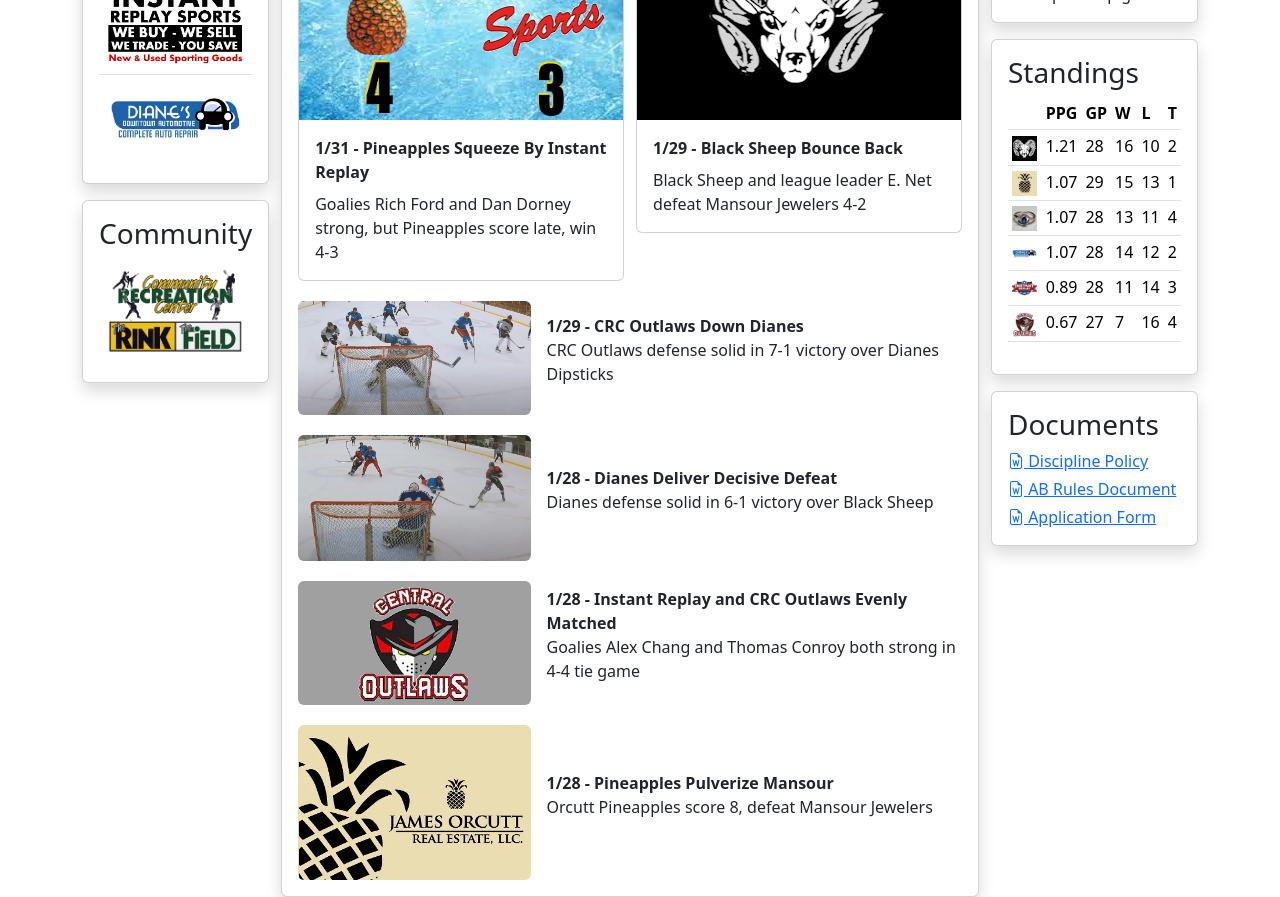
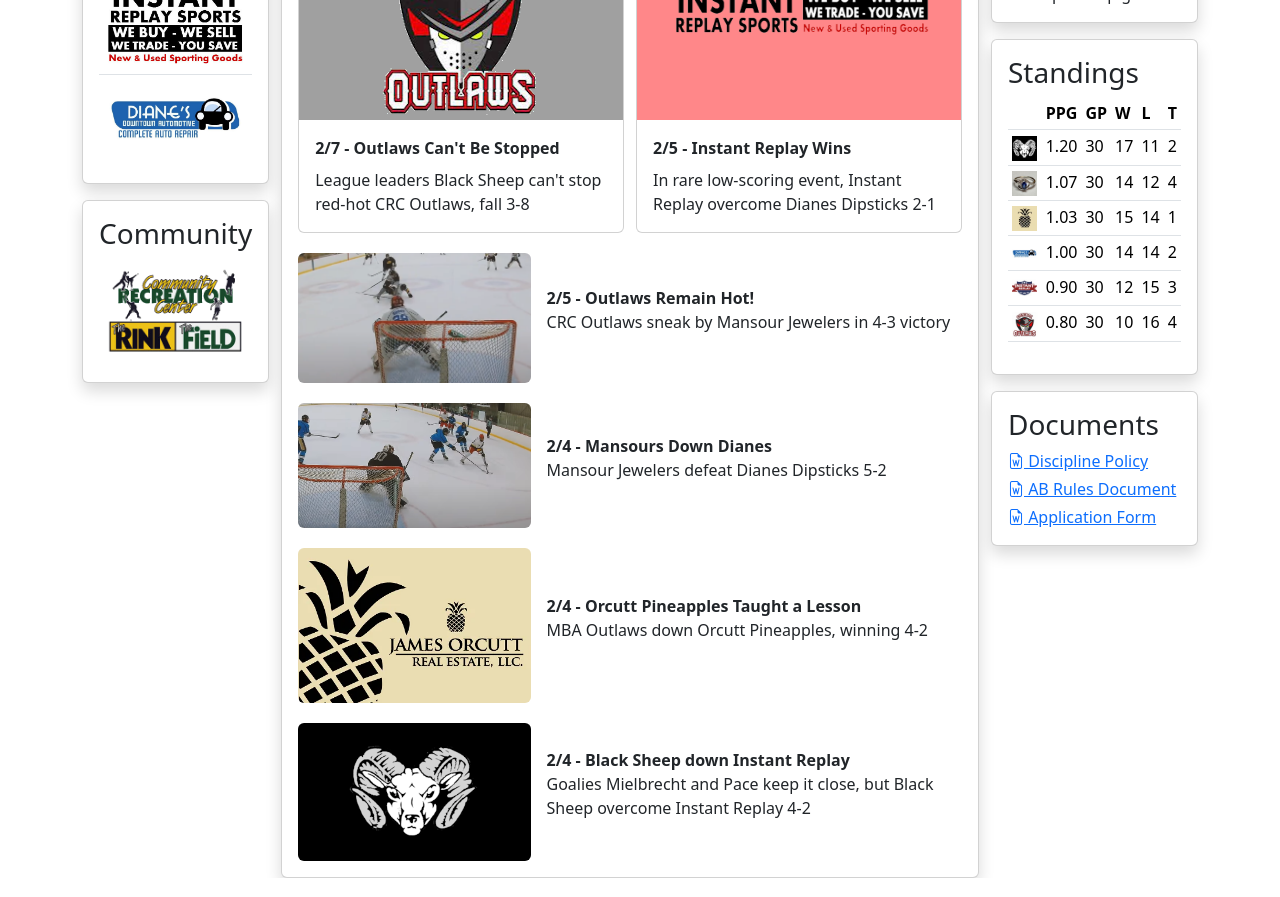
Before and after one commit to MichaelBluetooth/ithaca-ab-hockey, an Angular app: page / in a window 1280 px wide. Shown: the part 580-1477 px from the top of the page. Built offline with nearby package versions, Linux system fonts and the light colour scheme.

Commit message:
update pre winter break

```diff
--- a/src/app/home/components/featured-content/featured-content.component.ts
+++ b/src/app/home/components/featured-content/featured-content.component.ts
@@ -11,6 +11,6 @@ export class FeaturedContentComponent {
 
   constructor(domSanitizer: DomSanitizer) {
     // this.videoUrl = domSanitizer.bypassSecurityTrustResourceUrl('https://www.youtube.com/embed/CYPNYEfMceg?autoplay=0');
-    this.videoUrl = domSanitizer.bypassSecurityTrustResourceUrl("https://www.youtube.com/embed/TIe-X0RIwuE");
+    this.videoUrl = domSanitizer.bypassSecurityTrustResourceUrl("https://www.youtube.com/embed/Z2sDTi_RuiQ");
   }
 }
--- a/src/app/home/components/secondary-content/secondary-content.component.ts
+++ b/src/app/home/components/secondary-content/secondary-content.component.ts
@@ -17,36 +17,36 @@ export class SecondaryContentComponent {
 
   sections: SecondaryContent[] = [
     {
-      title: "1/31 - Pineapples Squeeze By Instant Replay",
-      description: "Goalies Rich Ford and Dan Dorney strong, but Pineapples score late, win 4-3",
-      image: "assets/images/orcutt_vs_instantreplay.png"
-    },
-    {
-      title: "1/29 - Black Sheep Bounce Back",
-      description: "Black Sheep and league leader E. Net defeat Mansour Jewelers 4-2",
-      image: "assets/images/blacksheep_face.png"
-    },
-    {
-      title: "1/29 - CRC Outlaws Down Dianes",
-      description: "CRC Outlaws defense solid in 7-1 victory over Dianes Dipsticks",
-      image: "assets/images/outlaws_vs_dianes_1-29-2024.png",
-      link: 'https://www.youtube.com/watch?v=XGIJWt1AYdQ'
-    },
-    {
-      title: "1/28 - Dianes Deliver Decisive Defeat",
-      description: "Dianes defense solid in 6-1 victory over Black Sheep",
-      image: "assets/images/dianes_vs_blacksheep_1-28-2024.png",
-      link: "https://www.youtube.com/watch?v=fhy1Mo1jk9U"
-    },
-    {
-      title: "1/28 - Instant Replay and CRC Outlaws Evenly Matched",
-      description: "Goalies Alex Chang and Thomas Conroy both strong in 4-4 tie game",
+      title: "2/7 - Outlaws Can't Be Stopped",
+      description: "League leaders Black Sheep can't stop red-hot CRC Outlaws, fall 3-8",
       image: "assets/images/outlaws.png"
     },
     {
-      title: "1/28 - Pineapples Pulverize Mansour",
-      description: "Orcutt Pineapples score 8, defeat Mansour Jewelers",
+      title: "2/5 - Instant Replay Wins",
+      description: "In rare low-scoring event, Instant Replay overcome Dianes Dipsticks 2-1",
+      image: "assets/images/instant-replay.png"
+    },
+    {
+      title: "2/5 - Outlaws Remain Hot!",
+      description: "CRC Outlaws sneak by Mansour Jewelers in 4-3 victory",
+      image: "assets/images/outlaws_vs_mansour.png",
+      link: "https://www.youtube.com/watch?v=1hwUx7HloVo"
+    },
+    {
+      title: "2/4 - Mansours Down Dianes",
+      description: "Mansour Jewelers defeat Dianes Dipsticks 5-2",
+      image: 'assets/images/mansour_vs_dianes_2-4-2024.png',
+      link: "https://www.youtube.com/watch?v=xbRiBbCg8lk"
+    },
+    {
+      title: "2/4 - Orcutt Pineapples Taught a Lesson",
+      description: "MBA Outlaws down Orcutt Pineapples, winning 4-2",
       image: "assets/sponsors/orcutt_real_estate.jpg"
     },
+    {
+      title: "2/4 - Black Sheep down Instant Replay",
+      description: "Goalies Mielbrecht and Pace keep it close, but Black Sheep overcome Instant Replay 4-2",
+      image: "assets/images/blacksheep_face.png"
+    }
   ]
 }
--- a/src/assets/teams/standings.json
+++ b/src/assets/teams/standings.json
@@ -3,60 +3,60 @@
         "name": "Black Sheep",
         "color": "Black",
         "logo": "black_team_logo.jpg",
-        "wins": 16,
-        "losses": 10,
+        "wins": 17,
+        "losses": 11,
         "ties": 2,
-        "goals_for": 103,
-        "goals_against": 100
+        "goals_for": 110,
+        "goals_against": 110
     },
     {
         "name": "Dianes Dipsticks",
         "color": "Blue",
         "logo": "blue_team_logo.jpg",
         "wins": 14,
-        "losses": 12,
+        "losses": 14,
         "ties": 2,
-        "goals_for": 97,
-        "goals_against": 89
+        "goals_for": 100,
+        "goals_against": 96
     },
     {
         "name": "Orcutts",
         "color": "gold",
         "logo": "gold_team_logo.jpg",
         "wins": 15,
-        "losses": 13,
+        "losses": 14,
         "ties": 1,
-        "goals_for": 112,
-        "goals_against": 105
+        "goals_for": 114,
+        "goals_against": 109
     },
     {
         "name": "Mansours",
         "color": "white",
         "logo": "white_team_logo.jpg",
-        "wins": 13,
-        "losses": 11,
+        "wins": 14,
+        "losses": 12,
         "ties": 4,
-        "goals_for": 105,
-        "goals_against": 100
+        "goals_for": 113,
+        "goals_against": 106
     },
     {
         "name": "Instant Replay",
         "color": "red",
         "logo": "red_team_logo.jpg",
-        "wins": 11,
-        "losses": 14,
+        "wins": 12,
+        "losses": 15,
         "ties": 3,
-        "goals_for": 84,
-        "goals_against": 87
+        "goals_for": 88,
+        "goals_against": 92
     },
     {
         "name": "Outlaws",
         "color": "Green",
         "logo": "green_team_logo.jpg",
-        "wins": 7,
+        "wins": 10,
         "losses": 16,
         "ties": 4,
-        "goals_for": 83,
-        "goals_against": 103
+        "goals_for": 99,
+        "goals_against": 111
     }
 ]
```
Also changed, not shown: src/assets/teams/schedule.json (+5 -5 lines), src/assets/images/mansour_vs_dianes_2-4-2024.png (added), src/assets/images/outlaws_vs_mansour.png (added).
